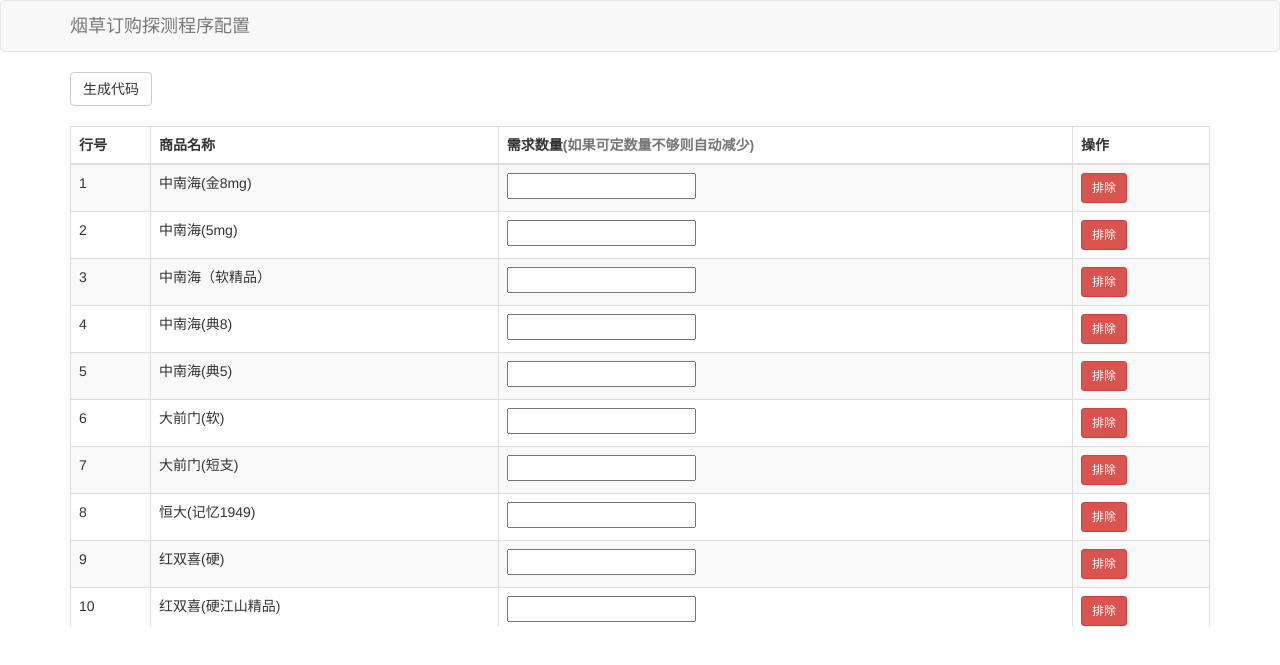
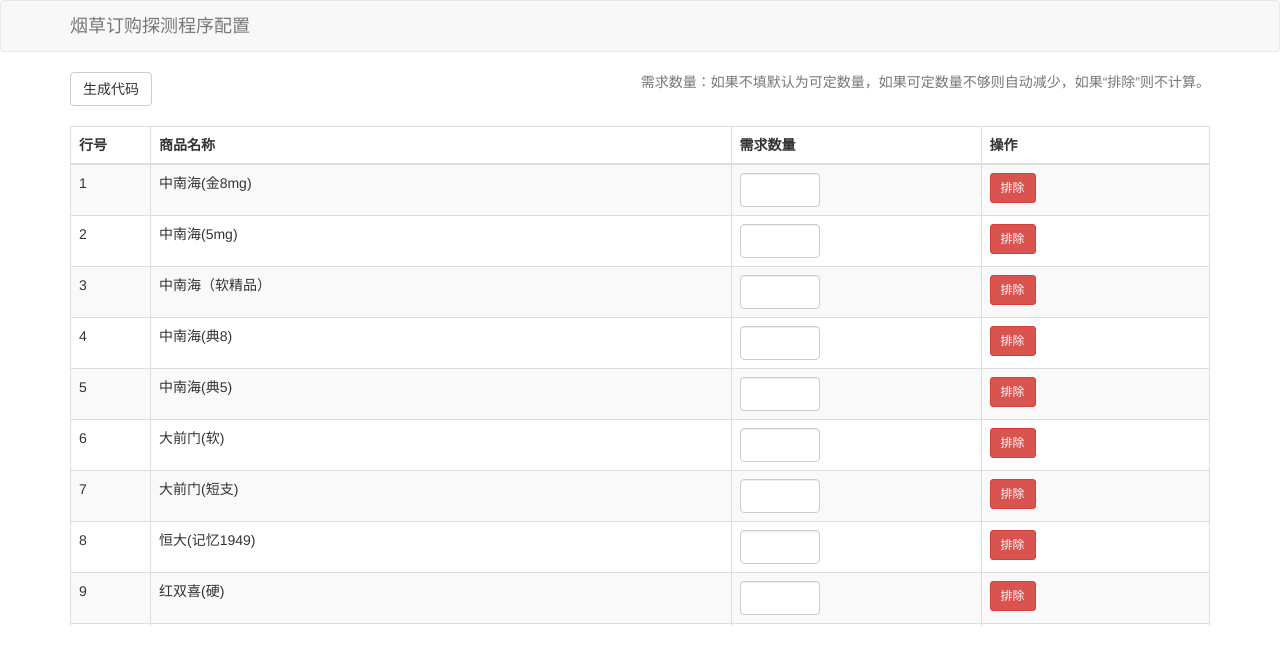
Before and after one commit to tanwei-cc/WinTillage, a Jekyll site: the page built from supermarket/tobacco/config.html, in a window 1280 px wide. Shown: the top 665 px of the page. Built offline with Jekyll 4.4.1, drawn with Linux system fonts in a browser that asks for light colours.

Commit message:
No Message.

```diff
--- a/supermarket/tobacco/config.html
+++ b/supermarket/tobacco/config.html
@@ -73,8 +73,18 @@ title: 烟草订购探测程序配置
     </nav>
 
     <div class="container theme-showcase">
-        <a id="btnGen" class="btn btn-default">生成代码</a>
-        <a id="btnBack" class="btn btn-default">返回</a><br><br>
+        <div class="clearfix">
+            <div class="pull-left">
+                <a id="btnGen" class="btn btn-default">生成代码</a>
+                <a id="btnBack" class="btn btn-default">返回</a>
+            </div>
+            <div class="pull-right">
+                <div class="text-muted">
+                    需求数量：如果不填默认为可定数量，如果可定数量不够则自动减少，如果“排除”则不计算。
+                </div>
+            </div>
+        </div>
+        <br>
         <div style="max-height: 500px;overflow: auto;">
             <table class="table table-striped table-bordered">
                 <thead>
@@ -82,7 +92,7 @@ title: 烟草订购探测程序配置
                         <th style="width:80px">行号</th>
                         <th>商品名称</th>
                         <!-- <th>商品代码</th> -->
-                        <th>需求数量<span class="text-muted">(如果可定数量不够则自动减少)</span></th>
+                        <th style="width:250px;">需求数量</th>
                         <th>操作</th>
                     </tr>
                 </thead>
@@ -170,7 +180,7 @@ title: 烟草订购探测程序配置
                             '<td>' + (index + 1) + '</td>',
                             '<td>' + name + '</td>',
                             // '<td>' + code + '</td>',
-                            '<td><input type="number" value="' + num + '"/></td>',
+                            '<td><input type="number" class="form-control" style="width:80px;" value="' + num + '"/></td>',
                             '<td><a class="btn btn-danger btn-sm">排除</a><a class="btn btn-cancel btn-default btn-sm">取消</a></td>',
                             '</tr>'
                         ].join(''));
```
Also changed, not shown: 5 other files.
